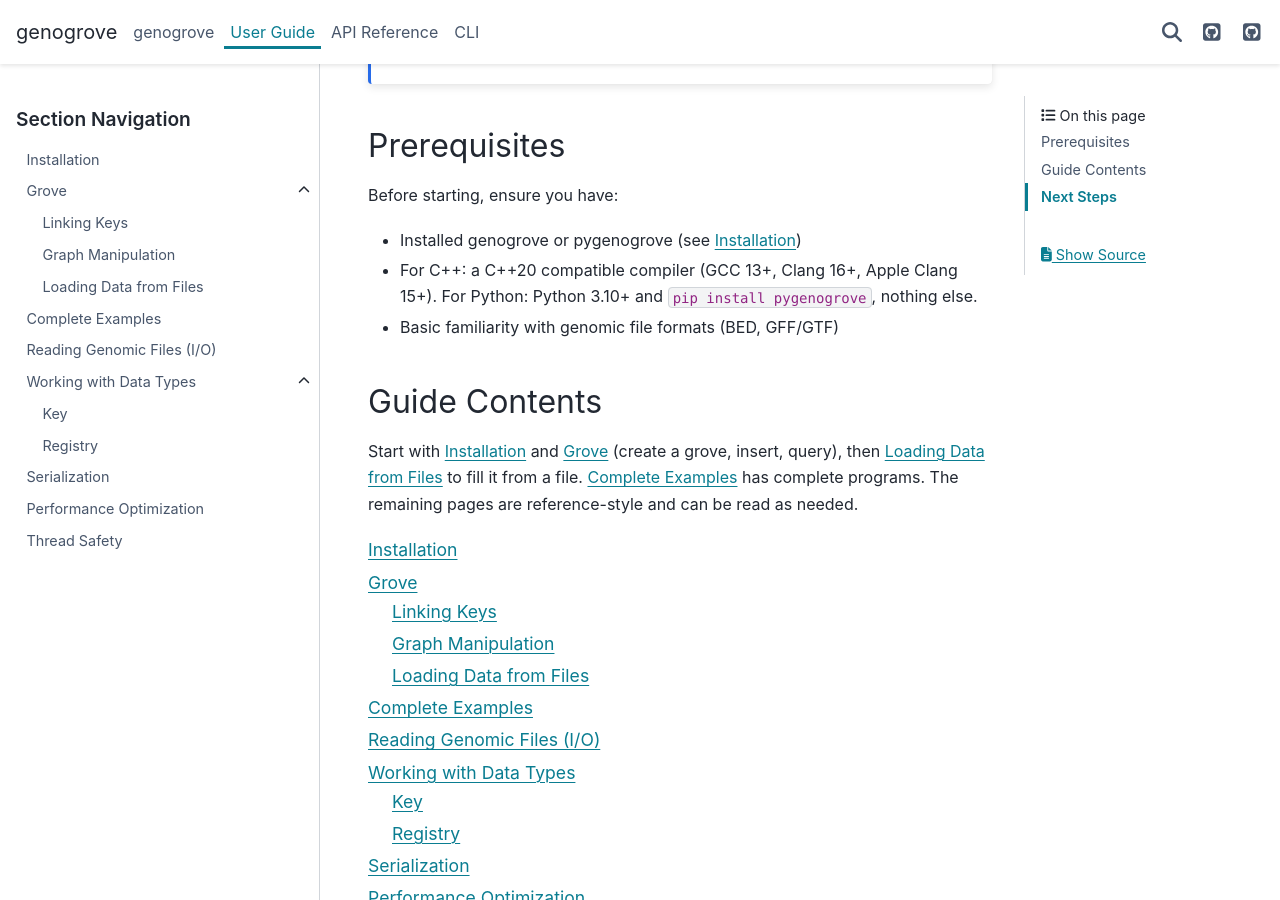
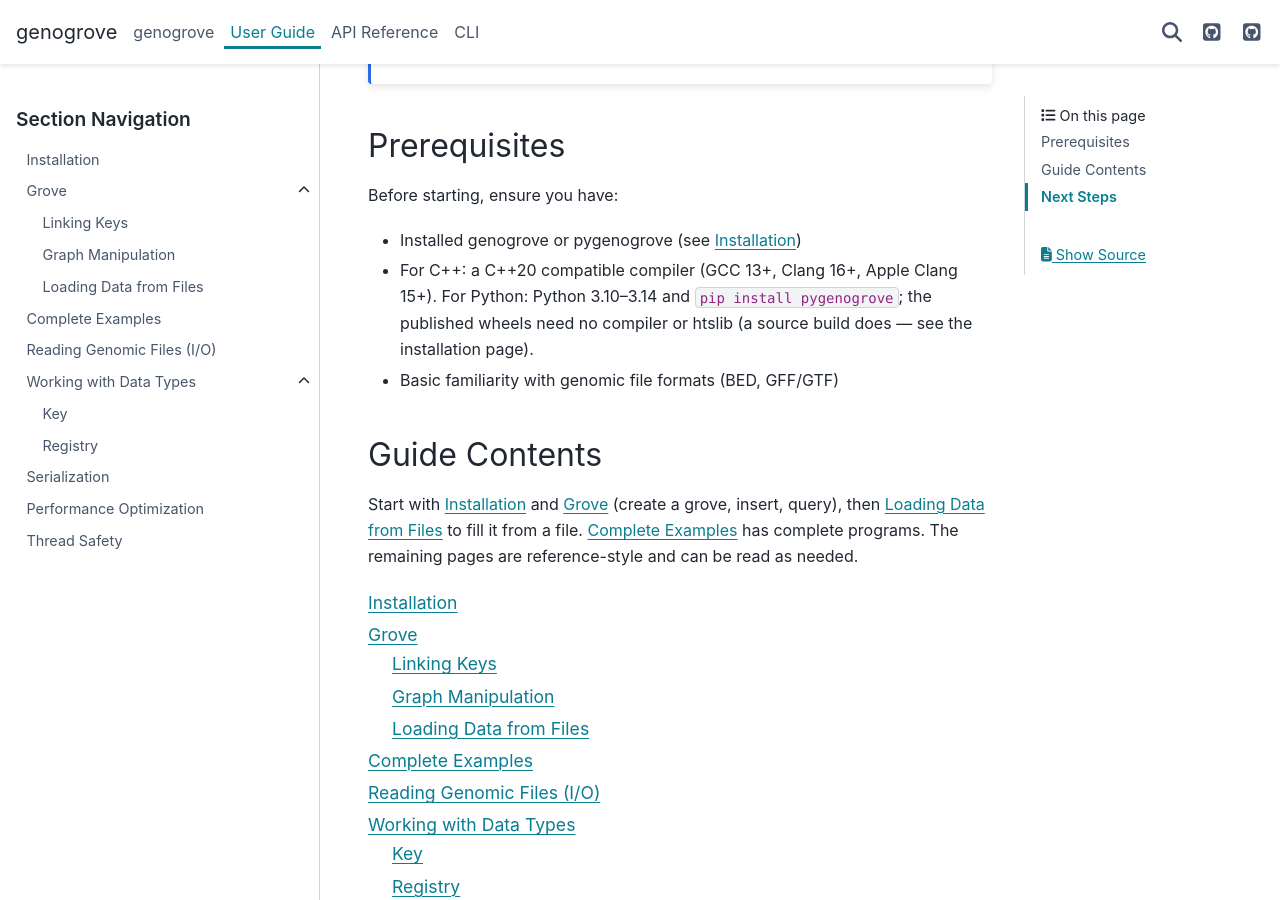
Before and after one commit to genogrove/docs, a Sphinx documentation site: the page built from source/user_guide.md, in a window 1280 px wide and 900 px high, scrolled down 438 px. Built offline with Sphinx 7.4.7 and the PyData theme 0.15.4, drawn with Linux system fonts in a browser that asks for light colours.

Commit message:
Address CodeRabbit review on PR #252
Add -lpthread to the verify command (Linux) and qualify the Python
prerequisite to wheel installs.

```diff
--- a/source/user_guide.md
+++ b/source/user_guide.md
@@ -13,7 +13,7 @@ The **C++** tabs document **genogrove {{ cpp_version }}** (the core library). Th
 Before starting, ensure you have:
 
 - Installed genogrove or pygenogrove (see {doc}`guide/installation`)
-- For C++: a C++20 compatible compiler (GCC 13+, Clang 16+, Apple Clang 15+). For Python: Python 3.10+ and `pip install pygenogrove`, nothing else.
+- For C++: a C++20 compatible compiler (GCC 13+, Clang 16+, Apple Clang 15+). For Python: Python 3.10–3.14 and `pip install pygenogrove`; the published wheels need no compiler or htslib (a source build does — see the installation page).
 - Basic familiarity with genomic file formats (BED, GFF/GTF)
 
 ## Guide Contents
```
Also changed, not shown: source/guide/installation.md (+1 -1 lines).
